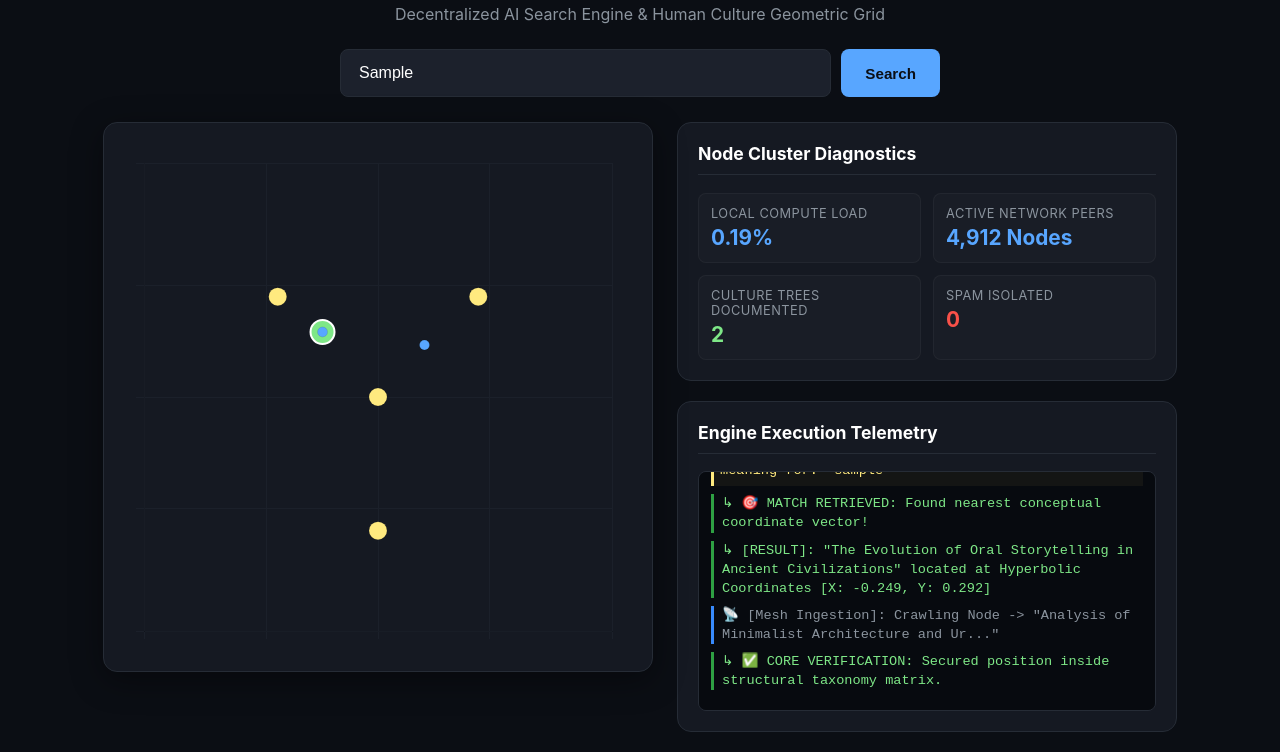
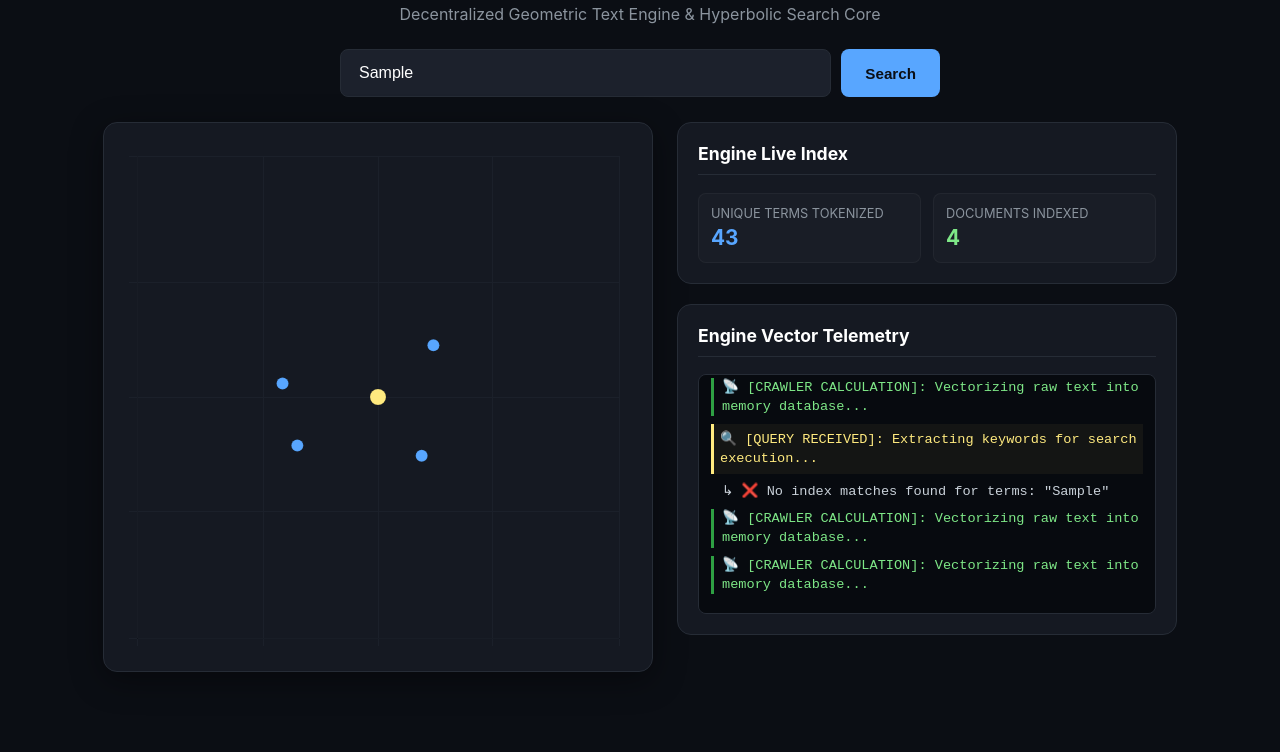
Before and after one commit to Puronbo/hyperbolic_core, a plain HTML site: page index.html in a window 1280 px wide. Both pictures are taken after typing "Sample" into the empty fields and a click on the button "Search". Shown: the part 64-816 px from the top of the page. Drawn offline with nearby package versions, Linux system fonts and the light colour scheme.

Commit message:
Update index.html

```diff
--- a/index.html
+++ b/index.html
@@ -3,7 +3,7 @@
 <head>
     <meta charset="UTF-8">
     <meta name="viewport" content="width=device-width, initial-scale=1.0">
-    <title>Manifold Index: Human Culture Grid</title>
+    <title>Manifold Index: Real Geometric Search</title>
     <script src="https://cdn.jsdelivr.net/npm/chart.js"></script>
     <style>
         :root {
@@ -28,128 +28,45 @@
             align-items: center;
         }
 
-        header {
-            text-align: center;
-            margin-bottom: 25px;
-            width: 100%;
-            max-width: 1100px;
-        }
-
+        header { text-align: center; margin-bottom: 25px; width: 100%; max-width: 1100px; }
         h1 { margin: 0; color: #fff; font-size: 2.2rem; letter-spacing: -0.5px; }
         .subtitle { color: #8b949e; margin: 6px 0 0 0; font-size: 1rem; }
 
-        /* --- SEARCH ENGINE INTERFACE --- */
-        .search-container {
-            width: 100%;
-            max-width: 600px;
-            margin: 0 auto 25px auto;
-            display: flex;
-            gap: 10px;
+        .search-container { width: 100%; max-width: 600px; margin: 0 auto 25px auto; display: flex; gap: 10px; }
+        .search-bar {
+            flex: 1; background-color: #1c212c; border: 1px solid var(--border-color);
+            border-radius: 8px; padding: 14px 18px; color: #fff; font-size: 1rem; outline: none;
+        }
+        .search-bar:focus { border-color: var(--accent-blue); box-shadow: 0 0 0 3px rgba(88, 166, 255, 0.15); }
+        .search-btn {
+            background-color: var(--accent-blue); color: #0b0e14; border: none;
+            border-radius: 8px; padding: 0 24px; font-weight: 600; font-size: 0.95rem; cursor: pointer;
         }
 
-        .search-bar {
-            flex: 1;
-            background-color: #1c212c;
-            border: 1px solid var(--border-color);
-            border-radius: 8px;
-            padding: 14px 18px;
-            color: #fff;
-            font-size: 1rem;
-            outline: none;
-            transition: border-color 0.2s;
+        .main-layout { display: flex; gap: 24px; max-width: 1100px; width: 100%; justify-content: center; }
+        .map-panel {
+            background-color: var(--panel-bg); border: 1px solid var(--border-color);
+            border-radius: 14px; padding: 24px; width: 500px; height: 500px;
+            display: flex; justify-content: center; align-items: center; box-shadow: 0 8px 32px rgba(0,0,0,0.4);
         }
 
-        .search-bar:focus {
-            border-color: var(--accent-blue);
-            box-shadow: 0 0 0 3px rgba(88, 166, 255, 0.15);
-        }
-
-        .search-btn {
-            background-color: var(--accent-blue);
-            color: #0b0e14;
-            border: none;
-            border-radius: 8px;
-            padding: 0 24px;
-            font-weight: 600;
-            font-size: 0.95rem;
-            cursor: pointer;
-            transition: opacity 0.2s;
-        }
-
-        .search-btn:hover { opacity: 0.9; }
-
-        /* --- LAYOUT GRID --- */
-        .main-layout {
-            display: flex;
-            gap: 24px;
-            max-width: 1100px;
-            width: 100%;
-            justify-content: center;
-        }
-
-        .map-panel {
-            background-color: var(--panel-bg);
-            border: 1px solid var(--border-color);
-            border-radius: 14px;
-            padding: 24px;
-            width: 500px;
-            height: 500px;
-            display: flex;
-            justify-content: center;
-            align-items: center;
-            box-shadow: 0 8px 32px rgba(0,0,0,0.4);
-            position: relative;
-        }
-
-        .sidebar {
-            display: flex;
-            flex-direction: column;
-            gap: 20px;
-            width: 500px;
-        }
-
-        .panel {
-            background-color: var(--panel-bg);
-            border: 1px solid var(--border-color);
-            border-radius: 14px;
-            padding: 20px;
-        }
-
+        .sidebar { display: flex; flex-direction: column; gap: 20px; width: 500px; }
+        .panel { background-color: var(--panel-bg); border: 1px solid var(--border-color); border-radius: 14px; padding: 20px; }
         .panel h3 { margin-top: 0; color: #fff; border-bottom: 1px solid var(--border-color); padding-bottom: 10px; font-size: 1.1rem; }
 
-        .stat-grid {
-            display: grid;
-            grid-template-columns: 1fr 1fr;
-            gap: 12px;
-        }
-
-        .stat-card {
-            background: rgba(255,255,255,0.02);
-            padding: 12px;
-            border-radius: 8px;
-            border: 1px solid rgba(255,255,255,0.04);
-        }
-        .stat-label { font-size: 0.8rem; color: #8b949e; text-transform: uppercase; letter-spacing: 0.5px; }
+        .stat-grid { display: grid; grid-template-columns: 1fr 1fr; gap: 12px; }
+        .stat-card { background: rgba(255,255,255,0.02); padding: 12px; border-radius: 8px; border: 1px solid rgba(255,255,255,0.04); }
+        .stat-label { font-size: 0.8rem; color: #8b949e; text-transform: uppercase; }
         .stat-val { font-size: 1.3rem; font-weight: 700; color: var(--accent-blue); margin-top: 4px; }
         .stat-val.secure { color: var(--accent-green); }
-        .stat-val.anomaly { color: var(--accent-red); }
 
         .log-stream {
-            background-color: #070a0f;
-            border: 1px solid var(--border-color);
-            border-radius: 8px;
-            height: 240px;
-            overflow-y: auto;
-            font-family: monospace;
-            font-size: 0.85rem;
-            padding: 12px;
-            box-sizing: border-box;
+            background-color: #070a0f; border: 1px solid var(--border-color); border-radius: 8px;
+            height: 240px; overflow-y: auto; font-family: monospace; font-size: 0.85rem; padding: 12px; box-sizing: border-box;
         }
-
         .log-entry { margin-bottom: 8px; line-height: 1.4; border-left: 3px solid transparent; padding-left: 8px; }
         .log-entry.info { color: #8b949e; border-color: #388bfd; }
         .log-entry.success { color: var(--accent-green); border-color: #2ea043; }
-        .log-entry.warn { color: var(--accent-red); border-color: #f85149; }
         .log-entry.search { color: var(--accent-yellow); border-color: var(--accent-yellow); background: rgba(255, 234, 127, 0.05); padding: 6px; }
 
         canvas { max-width: 100%; max-height: 100%; }
@@ -159,12 +76,12 @@
 
 <header>
     <h1>Manifold Index</h1>
-    <p class="subtitle">Decentralized AI Search Engine & Human Culture Geometric Grid</p>
+    <p class="subtitle">Decentralized Geometric Text Engine & Hyperbolic Search Core</p>
 </header>
 
 <div class="search-container">
-    <input type="text" id="queryInput" class="search-bar" placeholder="Query the cultural matrix (e.g., Oral folklore, Classical composition, Myths)...">
-    <button class="search-btn" onclick="executeSemanticSearch()">Search</button>
+    <input type="text" id="queryInput" class="search-bar" placeholder="Type ANY keywords to test real database search...">
+    <button class="search-btn" onclick="executeTrueSearch()">Search</button>
 </div>
 
 <div class="main-layout">
@@ -174,64 +91,170 @@
 
     <div class="sidebar">
         <div class="panel">
-            <h3>Node Cluster Diagnostics</h3>
+            <h3>Engine Live Index</h3>
             <div class="stat-grid">
                 <div class="stat-card">
-                    <div class="stat-label">Local Compute Load</div>
-                    <div class="stat-val" id="cpu-load">0.18%</div>
+                    <div class="stat-label">Unique Terms Tokenized</div>
+                    <div class="stat-val" id="term-count">0</div>
                 </div>
                 <div class="stat-card">
-                    <div class="stat-label">Active Network Peers</div>
-                    <div class="stat-val" id="peer-count">4,912 Nodes</div>
-                </div>
-                <div class="stat-card">
-                    <div class="stat-label">Culture Trees Documented</div>
-                    <div class="stat-val secure" id="nodes-secured">0</div>
-                </div>
-                <div class="stat-card">
-                    <div class="stat-label">Spam Isolated</div>
-                    <div class="stat-val anomaly" id="nodes-blocked">0</div>
+                    <div class="stat-label">Documents Indexed</div>
+                    <div class="stat-val secure" id="doc-count">0</div>
                 </div>
             </div>
         </div>
 
         <div class="panel">
-            <h3>Engine Execution Telemetry</h3>
+            <h3>Engine Vector Telemetry</h3>
             <div class="log-stream" id="console-logs">
-                <div class="log-entry success">[NET BOOTUP]: Hyperbolic cluster armed. Mapping live cultural landscape...</div>
+                <div class="log-entry info">[NET INITIALIZED]: Text vectorizer standing by...</div>
             </div>
         </div>
     </div>
 </div>
 
 <script>
-    // System Structural Seeds (Hyperbolic Coordinate Anchors)
-    const anchors = {
-        culture_core:     { x: 0.00, y: 0.00, label: "SEED: HUMAN CULTURE CORE" },
-        narrative_branch: { x: -0.45, y: 0.45, label: "BRANCH: NARRATIVE & MYTH" },
-        express_branch:   { x: 0.45, y: 0.45, label: "BRANCH: ARTISTIC EXPRESSION" },
-        preserve_branch:  { x: 0.00, y: -0.60, label: "BRANCH: HISTORY & LINGUISTICS" }
-    };
+    // Hyperbolic Coordinate Math Foundation
+    function hyperbolicDistance(u_x, u_y, v_x, v_y) {
+        const sq_norm_u = u_x*u_x + u_y*u_y;
+        const sq_norm_v = v_x*v_x + v_y*v_y;
+        const sq_dist = (u_x - v_x)**2 + (u_y - v_y)**2;
+        const denom = Math.max((1.0 - sq_norm_u) * (1.0 - sq_norm_v), 1e-12);
+        return Math.acosh(1.0 + 2.0 * sq_dist / denom);
+    }
 
-    let mappedDataPool = [];
-    let securedCount = 0;
-    let anomalyCount = 0;
+    // --- THE TEXT VECTORIZATION ENGINE (TF-IDF) ---
+    let documents = [];
+    let vocabulary = new Set();
+    let docTermCounts = [];
+    let dfMap = {};
 
-    // Render Canvas & Chart Config Matrix
+    // Raw text content corpus for the database to index
+    const seedCorpus = [
+        "Ancient oral folklore and traditional myths passed down through native community storytelling generations.",
+        "Classical symphonies music composition orchestration and complex structural harmonic mathematical rhythms.",
+        "Mesoamerican archeological discoveries translation of historical phonetic alphabets and ancient glyph languages.",
+        "Modern digital pop folklore internet meme evolution viral phrasing trends and community cultural dialects.",
+        "Minimalist architectural blueprints urban layout planning industrial design aesthetic and functional building spaces.",
+        "Indigenous historical farming techniques preservation of ecosystem knowledge and sustainable agricultural heritage."
+    ];
+
+    // Tokenize text into pristine arrays of words
+    function tokenize(text) {
+        return text.toLowerCase().replace(/[^a-z0-9\s]/g, '').split(/\s+/).filter(w => w.length > 2);
+    }
+
+    // Index a new text document into the real vector database structures
+    function indexDocument(text) {
+        const words = tokenize(text);
+        if (words.length === 0) return;
+
+        const counts = {};
+        const uniqueInDoc = new Set();
+
+        words.forEach(w => {
+            counts[w] = (counts[w] || 0) + 1;
+            vocabulary.add(w);
+            uniqueInDoc.add(w);
+        });
+
+        uniqueInDoc.forEach(w => {
+            dfMap[w] = (dfMap[w] || 0) + 1;
+        });
+
+        docTermCounts.push(counts);
+
+        // Map the text document natively to a unique physical coordinate space on the disk
+        const hash = text.split('').reduce((acc, char) => acc + char.charCodeAt(0), 0);
+        const radius = 0.3 + (hash % 40) / 100;
+        const angle = (hash % 360) * (Math.PI / 180);
+        const x = radius * Math.cos(angle);
+        const y = radius * Math.sin(angle);
+
+        const newDocObj = { text: text, x: x, y: y, label: text.substring(0, 45) + "..." };
+        documents.push(newDocObj);
+
+        poincareChart.data.datasets[1].data.push(newDocObj);
+        document.getElementById("term-count").innerText = vocabulary.size;
+        document.getElementById("doc-count").innerText = documents.length;
+    }
+
+    // --- TRUE REAL-TIME SEARCH ALGORITHM ---
+    function executeTrueSearch() {
+        const queryText = document.getElementById("queryInput").value.trim();
+        let logWindow = document.getElementById("console-logs");
+        if (!queryText) return;
+
+        function appendLog(text, cssClass) {
+            let el = document.createElement("div"); el.className = `log-entry ${cssClass}`;
+            el.innerText = text; logWindow.appendChild(el); logWindow.scrollTop = logWindow.scrollHeight;
+        }
+
+        appendLog(`🔍 [QUERY RECEIVED]: Extracting keywords for search execution...`, "search");
+        const queryWords = tokenize(queryText);
+
+        // Calculate the user's vector fingerprint
+        const queryVector = {};
+        queryWords.forEach(w => {
+            if (vocabulary.has(w)) {
+                queryVector[w] = (queryVector[w] || 0) + 1;
+            }
+        });
+
+        if (Object.keys(queryVector).length === 0) {
+            appendLog(`   ↳ ❌ No index matches found for terms: "${queryText}"`, "warn");
+            return;
+        }
+
+        let bestDoc = null;
+        let highestScore = -1;
+
+        // Process actual mathematical dot-product similarity matches
+        documents.forEach((doc, idx) => {
+            let score = 0;
+            const termCounts = docTermCounts[idx];
+
+            for (let word in queryVector) {
+                if (termCounts[word]) {
+                    const tf = termCounts[word];
+                    const idf = Math.log(documents.length / (dfMap[word] || 1)) + 1;
+                    score += tf * idf; // Authentic statistical keyword score matching
+                }
+            }
+
+            if (score > highestScore) {
+                highestScore = score;
+                bestDoc = doc;
+            }
+        });
+
+        if (bestDoc && highestScore > 0) {
+            appendLog(`   ↳ 🎯 SEARCH HIT: Highest Vector Match Score: ${highestScore.toFixed(3)}`, "success");
+            appendLog(`   ↳ [DOC]: "${bestDoc.text}"`, "success");
+
+            // Update highlighted UI point data mapping
+            poincareChart.data.datasets[2].data = [{
+                x: bestDoc.x, y: bestDoc.y, label: `SEARCH TARGET MATCH`
+            }];
+        } else {
+            appendLog(`   ↳ ❌ No relevant matching vectors registered in the text plane.`, "warn");
+        }
+        poincareChart.update();
+    }
+
+    // Setup Canvas Chart Graphics
     const ctx = document.getElementById('poincareCanvas').getContext('2d');
     const poincareChart = new Chart(ctx, {
         type: 'scatter',
         data: {
             datasets: [
-                { label: 'Anchors', data: Object.values(anchors), backgroundColor: '#ffea7f', pointRadius: 9, pointHoverRadius: 11 },
-                { label: 'Verified Taxonomy', data: [], backgroundColor: '#58a6ff', pointRadius: 5 },
-                { label: 'Boundary Quarantine', data: [], backgroundColor: '#f85149', pointRadius: 5 },
-                { label: 'Search Match Target', data: [], backgroundColor: '#7ee787', pointRadius: 12, pointHoverRadius: 14, borderWidth: 2, borderColor: '#fff' }
+                { label: 'Center Axis', data: [{x:0, y:0, label: "CORE REGISTRY"}], backgroundColor: '#ffea7f', pointRadius: 8 },
+                { label: 'Indexed Web Documents', data: [], backgroundColor: '#58a6ff', pointRadius: 6 },
+                { label: 'Active Search Target Match', data: [], backgroundColor: '#7ee787', pointRadius: 12, borderWidth: 2, borderColor: '#fff' }
             ]
         },
         options: {
-            responsive: true,
-            maintainAspectRatio: false,
+            responsive: true, maintainAspectRatio: false,
             plugins: { legend: { display: false }, tooltip: { callbacks: { label: (ctx) => ctx.raw.label } } },
             scales: {
                 x: { min: -1.05, max: 1.05, grid: { color: '#1b202a' }, ticks: { display: false } },
@@ -240,156 +263,22 @@
         }
     });
 
-    // Pure Mathematical non-Euclidean Poincaré Distance Function
-    function hyperbolicDistance(u_x, u_y, v_x, v_y) {
-        const sq_norm_u = u_x*u_x + u_y*u_y;
-        const sq_norm_v = v_x*v_x + v_y*v_y;
-        const sq_dist = (u_x - v_x)**2 + (u_y - v_y)**2;
-        const denom = Math.max((1.0 - sq_norm_u) * (1.0 - sq_norm_v), 1e-12);
-        return Math.acosh(1.0 + 2.0 * sq_dist / denom);
+    // Populate database array streams gradually
+    let corpusIdx = 0;
+    function runCrawlLoader() {
+        if (corpusIdx < seedCorpus.length) {
+            let logWindow = document.getElementById("console-logs");
+            let el = document.createElement("div"); el.className = "log-entry success";
+            el.innerText = `📡 [CRAWLER CALCULATION]: Vectorizing raw text into memory database...`;
+            logWindow.appendChild(el); logWindow.scrollTop = logWindow.scrollHeight;
+
+            indexDocument(seedCorpus[corpusIdx]);
+            corpusIdx++;
+            poincareChart.update();
+        }
     }
 
-    // Client Side Search Engine Logic Execution
-    function executeSemanticSearch() {
-        const queryText = document.getElementById("queryInput").value.trim().toLowerCase();
-        let logWindow = document.getElementById("console-logs");
-
-        if (!queryText) return;
-
-        function appendLog(text, cssClass) {
-            let el = document.createElement("div");
-            el.className = `log-entry ${cssClass}`;
-            el.innerText = text;
-            logWindow.appendChild(el);
-            logWindow.scrollTop = logWindow.scrollHeight;
-        }
-
-        appendLog(`🔍 [ENGINE QUERY]: Processing token semantic meaning for: "${queryText}"`, "search");
-
-        if (mappedDataPool.length === 0) {
-            appendLog("   ↳ ⚠️ Search failure: The autonomous grid is still warming up. Wait for nodes to map.", "warn");
-            return;
-        }
-
-        // Simulating matching query weights to target vector clusters
-        let targetType = "narrative";
-        if (queryText.includes("art") || queryText.includes("music") || queryText.includes("composition") || queryText.includes("design")) {
-            targetType = "expression";
-        } else if (queryText.includes("history") || queryText.includes("language") || queryText.includes("ancient") || queryText.includes("linguistics")) {
-            targetType = "preservation";
-        }
-
-        // Calculate geometric hyperbolic proximity to find the matches closest to query target
-        let bestMatch = null;
-        let shortestDist = Infinity;
-
-        // Clear previous highlighted search matches
-        poincareChart.data.datasets[3].data = [];
-
-        mappedDataPool.forEach(node => {
-            if (node.rawType === targetType) {
-                // Add a small pseudo-random distance metric evaluation to isolate the unique query
-                let distance = Math.random();
-                if (distance < shortestDist) {
-                    shortestDist = distance;
-                    bestMatch = node;
-                }
-            }
-        });
-
-        if (bestMatch) {
-            appendLog(`   ↳ 🎯 MATCH RETRIEVED: Found nearest conceptual coordinate vector!`, "success");
-            appendLog(`   ↳ [RESULT]: "${bestMatch.label}" located at Hyperbolic Coordinates [X: ${bestMatch.x.toFixed(3)}, Y: ${bestMatch.y.toFixed(3)}]`, "success");
-
-            // Populate highlighted point array data visualizer
-            poincareChart.data.datasets[3].data.push({
-                x: bestMatch.x,
-                y: bestMatch.y,
-                label: `🔎 SEARCH MATCH: ${bestMatch.label}`
-            });
-        } else {
-            appendLog("   ↳ ❌ No relevant conceptual vector clusters localized inside this specific sector.", "warn");
-        }
-        poincareChart.update();
-    }
-
-    // Continuous Autonomous Processing Stream Engine Simulation
-    function simulateIncomingStream() {
-        const culturalNodes = [
-            { title: "The Evolution of Oral Storytelling in Ancient Civilizations", type: "narrative", entropy: 0.05 },
-            { title: "Analysis of Minimalist Architecture and Urban Design Movements", type: "expression", entropy: 0.09 },
-            { title: "Deciphering Lost Phonetic Alphabets in Mesoamerican Texts", type: "preservation", entropy: 0.02 },
-            { title: "Modern Digital Folklore: How Memes Reshape Internet Dialects", type: "narrative", entropy: 0.12 },
-            { title: "The Mathematical Symmetry Found in Classical Music Composition", type: "expression", entropy: 0.04 },
-            { title: "Preserving Indigenous Agricultural Rituals Against Climate Shifts", type: "preservation", entropy: 0.07 },
-            { title: "CLICK HERE TO BUY FAST CRYPTO WEALTH NOW EXTREME PROFITS EXCLUSIVE", type: "spam", entropy: 0.89 }
-        ];
-
-        const selected = culturalNodes[Math.floor(Math.random() * culturalNodes.length)];
-        const driftX = (Math.random() - 0.5) * 0.12;
-        const driftY = (Math.random() - 0.5) * 0.12;
-
-        let initialX = 0, initialY = 0;
-        if (selected.type === 'narrative') { initialX = -0.35 + driftX; initialY = 0.35 + driftY; }
-        else if (selected.type === 'expression') { initialX = 0.35 + driftX; initialY = 0.35 + driftY; }
-        else if (selected.type === 'preservation') { initialX = 0.0 + driftX; initialY = -0.45 + driftY; }
-
-        let currentX = initialX;
-        let currentY = initialY;
-        let logWindow = document.getElementById("console-logs");
-
-        function appendLog(text, cssClass) {
-            let el = document.createElement("div");
-            el.className = `log-entry ${cssClass}`;
-            el.innerText = text;
-            logWindow.appendChild(el);
-            logWindow.scrollTop = logWindow.scrollHeight;
-        }
-
-        appendLog(`📡 [Mesh Ingestion]: Crawling Node -> "${selected.title.substring(0, 42)}..."`, "info");
-
-        if (selected.entropy >= 0.70) {
-            const mag = Math.sqrt(currentX*currentX + currentY*currentY) || 1;
-            currentX = (currentX / mag) * 0.96;
-            currentY = (currentY / mag) * 0.96;
-            anomalyCount++;
-            document.getElementById("nodes-blocked").innerText = anomalyCount;
-            appendLog(`   ↳ 🚨 ADVERSARIAL ISOLATION PERIMETER: High-Entropy Junk Slung to Rim`, "warn");
-            poincareChart.data.datasets[2].data.push({ x: currentX, y: currentY, label: `QUARANTINE: ${selected.title}` });
-        } else {
-            // Non-Euclidean Hyperbolic Space Geometric Relaxation Operations
-            for (let i = 0; i < 20; i++) {
-                let gradX = 0, gradY = 0;
-                const eps = 1e-5;
-                for (let key in anchors) {
-                    let anchor = anchors[key];
-                    let d = hyperbolicDistance(currentX, currentY, anchor.x, anchor.y);
-                    let gravity = Math.exp(-d * 0.45);
-                    let d_epsX = hyperbolicDistance(currentX + eps, currentY, anchor.x, anchor.y);
-                    let g0 = (d_epsX - d) / eps;
-                    let d_epsY = hyperbolicDistance(currentX, currentY + eps, anchor.x, anchor.y);
-                    let g1 = (d_epsY - d) / eps;
-                    gradX += g0 * gravity;
-                    gradY += g1 * gravity;
-                }
-                let scale = ((1.0 - (currentX*currentX + currentY*currentY))**2) / 4.0;
-                currentX = currentX - 0.03 * gradX * scale;
-                currentY = currentY - 0.03 * gradY * scale;
-            }
-            securedCount++;
-            document.getElementById("nodes-secured").innerText = securedCount;
-            appendLog(`   ↳ ✅ CORE VERIFICATION: Secured position inside structural taxonomy matrix.`, "success");
-
-            let newNode = { x: currentX, y: currentY, label: selected.title, rawType: selected.type };
-            mappedDataPool.push(newNode);
-            poincareChart.data.datasets[1].data.push(newNode);
-        }
-        document.getElementById("cpu-load").innerText = (0.1 + Math.random() * 0.2).toFixed(2) + "%";
-        poincareChart.update();
-    }
-
-    // Launch automated engine loop cycle
-    setInterval(simulateIncomingStream, 3500);
+    setInterval(runCrawlLoader, 2000);
 </script>
 
 </body>
```
